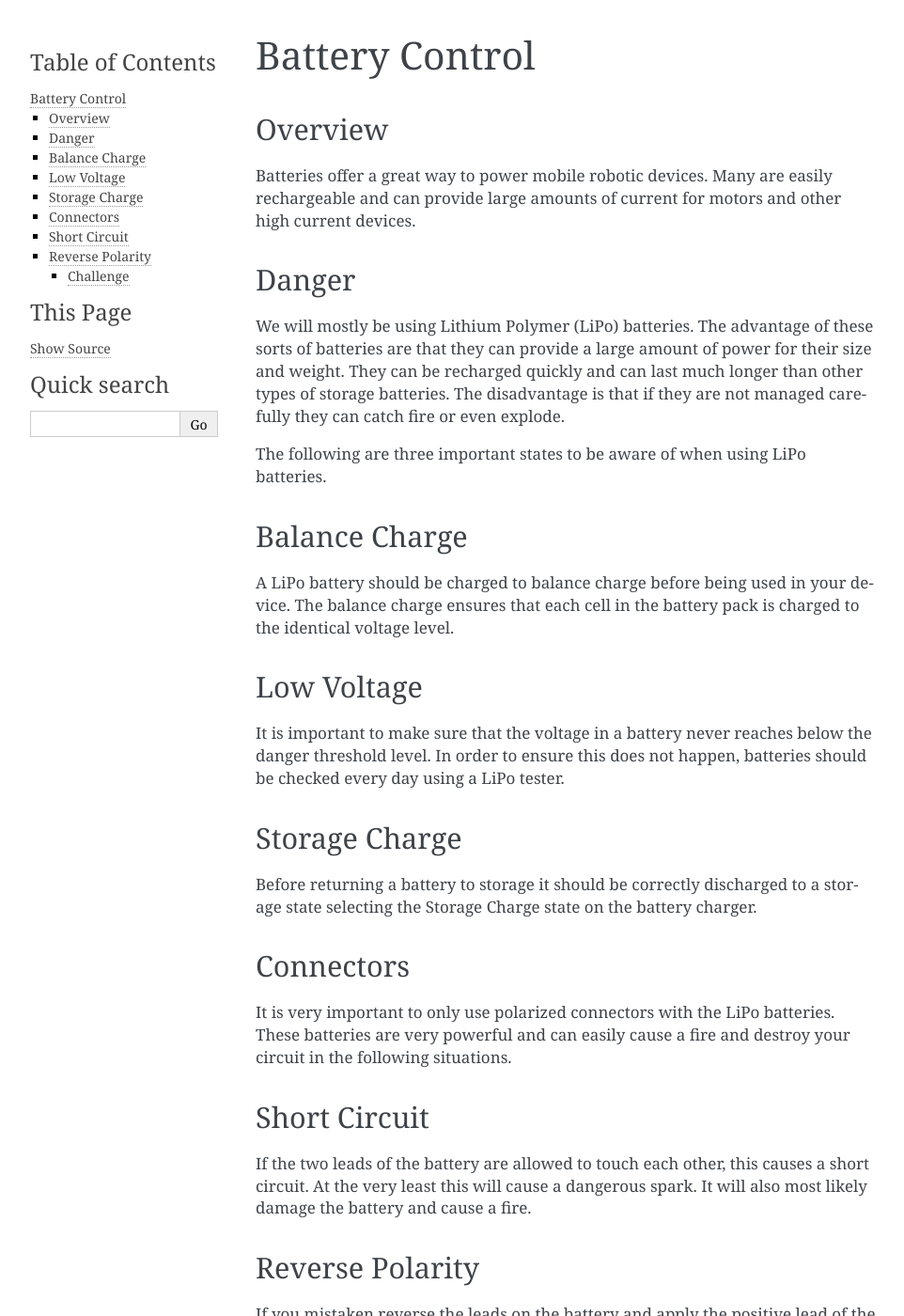
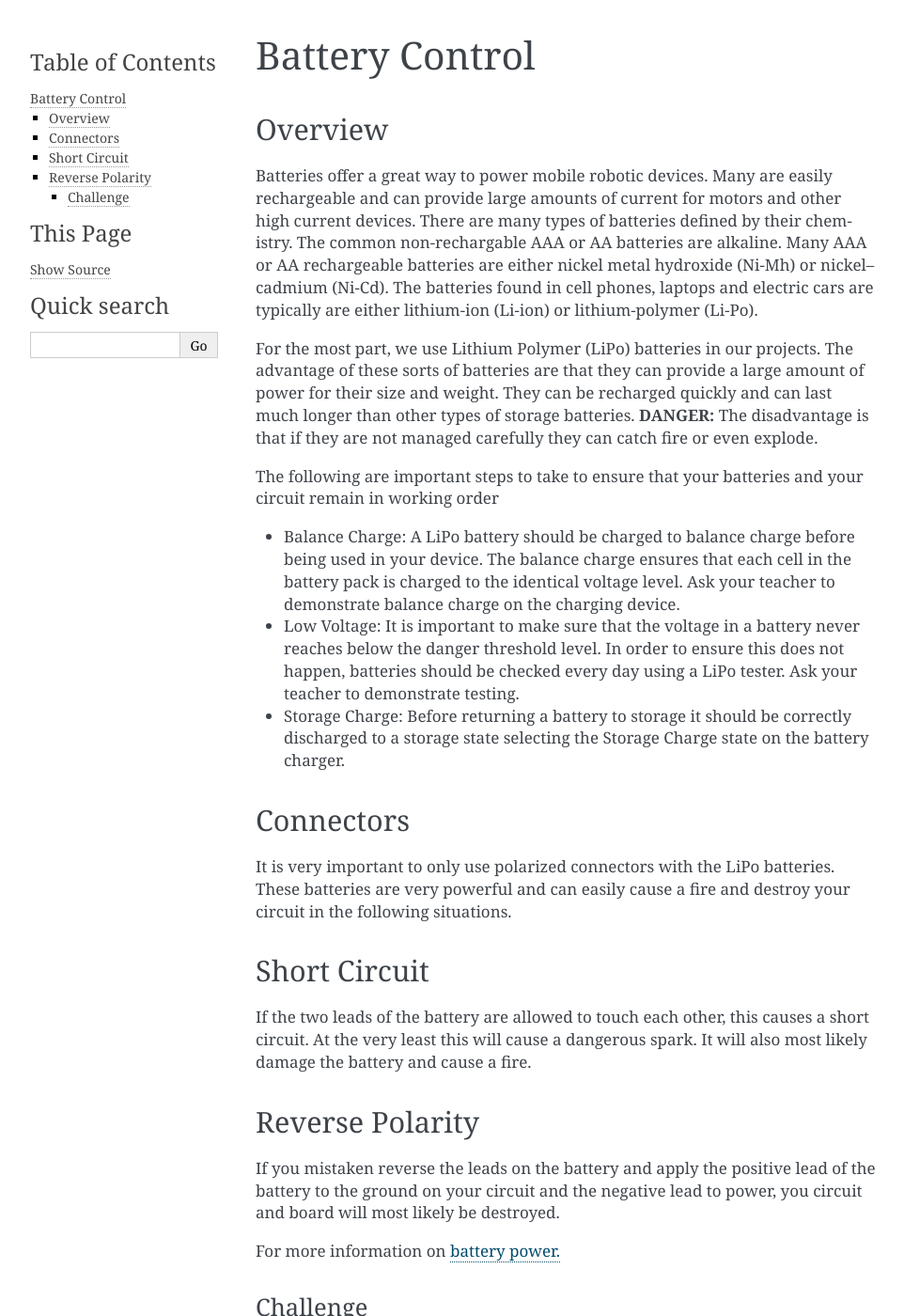
Before and after one commit to maxtkc/mvths-wiki, a Sphinx documentation site: the page built from docs/058-battery-control.rst, in a window 1280 px wide and 1400 px high. Shown: the whole window at 94% size, without its empty margins (148-1110 px from the left). Built offline with Sphinx 7.4.7, drawn with Linux system fonts in a browser that asks for light colours; pages that are not in the unit, such as notebooks, are missing from menus.

Commit message:
Update 058-battery-control.rst

```diff
--- a/docs/058-battery-control.rst
+++ b/docs/058-battery-control.rst
@@ -4,43 +4,17 @@ Battery Control
 Overview
 --------
 
-Batteries offer a great way to power mobile robotic devices. Many are
-easily rechargeable and can provide large amounts of current for motors
-and other high current devices.
+Batteries offer a great way to power mobile robotic devices. Many are easily rechargeable and can provide large amounts of current for motors and other high current devices. There are many types of batteries defined by their chemistry. The common non-rechargable AAA or AA batteries are alkaline. Many AAA or AA rechargeable batteries are either nickel metal hydroxide (Ni-Mh) or nickel–cadmium (Ni-Cd). The batteries found in cell phones, laptops and electric cars are typically are either lithium-ion (Li-ion) or lithium-polymer (Li-Po).
 
-Danger
-------
+For the most part, we use Lithium Polymer (LiPo) batteries in our projects. The advantage of these sorts of batteries are that they can provide a large amount of power for their size and weight. They can be recharged quickly and can last much longer than other types of storage batteries. **DANGER:** The disadvantage is that if they are not managed carefully they can catch fire or even explode.
 
-We will mostly be using Lithium Polymer (LiPo) batteries. The advantage
-of these sorts of batteries are that they can provide a large amount of
-power for their size and weight. They can be recharged quickly and can
-last much longer than other types of storage batteries. The disadvantage
-is that if they are not managed carefully they can catch fire or even
-explode.
+The following are important steps to take to ensure that your batteries and your circuit remain in working order
 
-The following are three important states to be aware of when using LiPo
-batteries.
+- Balance Charge: A LiPo battery should be charged to balance charge before being used in your device. The balance charge ensures that each cell in the battery pack is charged to the identical voltage level. Ask your teacher to demonstrate balance charge on the charging device.
 
-Balance Charge
---------------
+- Low Voltage: It is important to make sure that the voltage in a battery never reaches below the danger threshold level. In order to ensure this does not happen, batteries should be checked every day using a LiPo tester. Ask your teacher to demonstrate testing.
 
-A LiPo battery should be charged to balance charge before being used in
-your device. The balance charge ensures that each cell in the battery
-pack is charged to the identical voltage level.
-
-Low Voltage
------------
-
-It is important to make sure that the voltage in a battery never reaches
-below the danger threshold level. In order to ensure this does not
-happen, batteries should be checked every day using a LiPo tester.
-
-Storage Charge
---------------
-
-Before returning a battery to storage it should be correctly discharged
-to a storage state selecting the Storage Charge state on the battery
-charger.
+- Storage Charge: Before returning a battery to storage it should be correctly discharged to a storage state selecting the Storage Charge state on the battery charger.
 
 Connectors
 ----------
```
